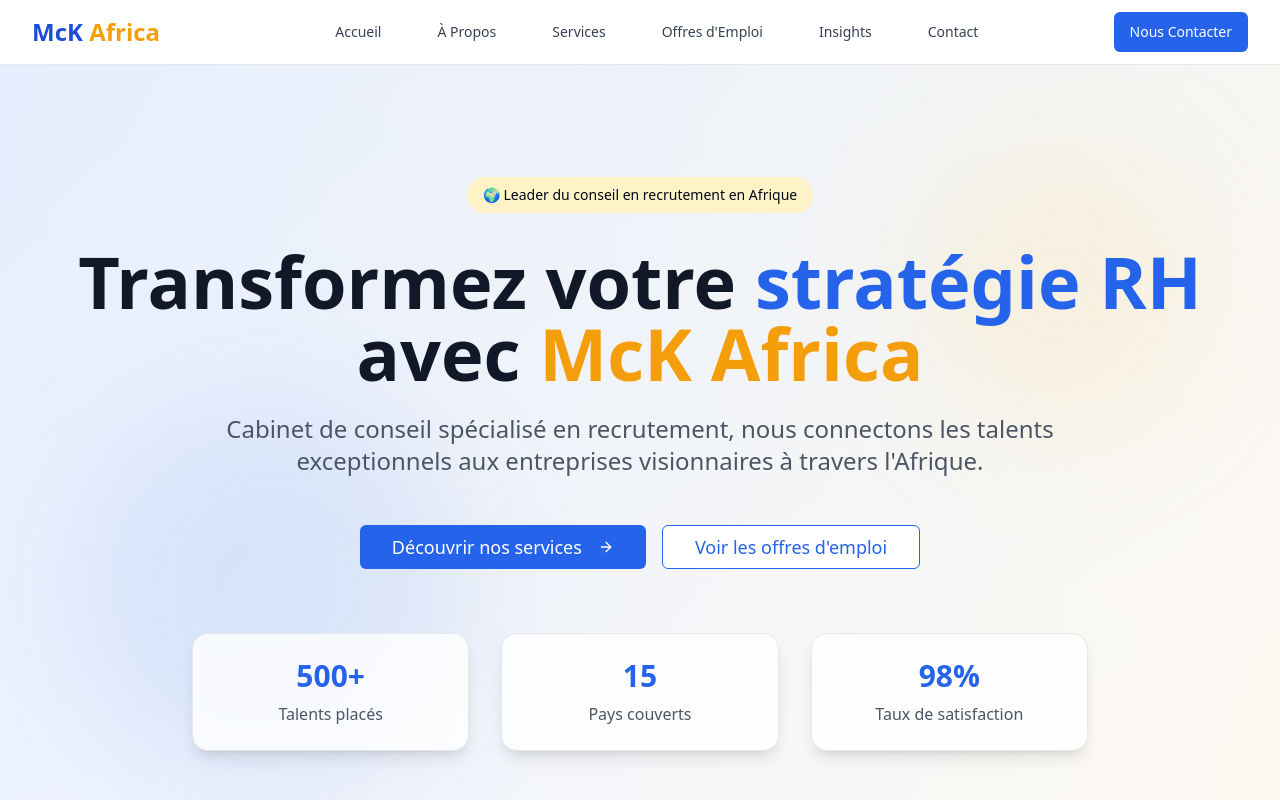
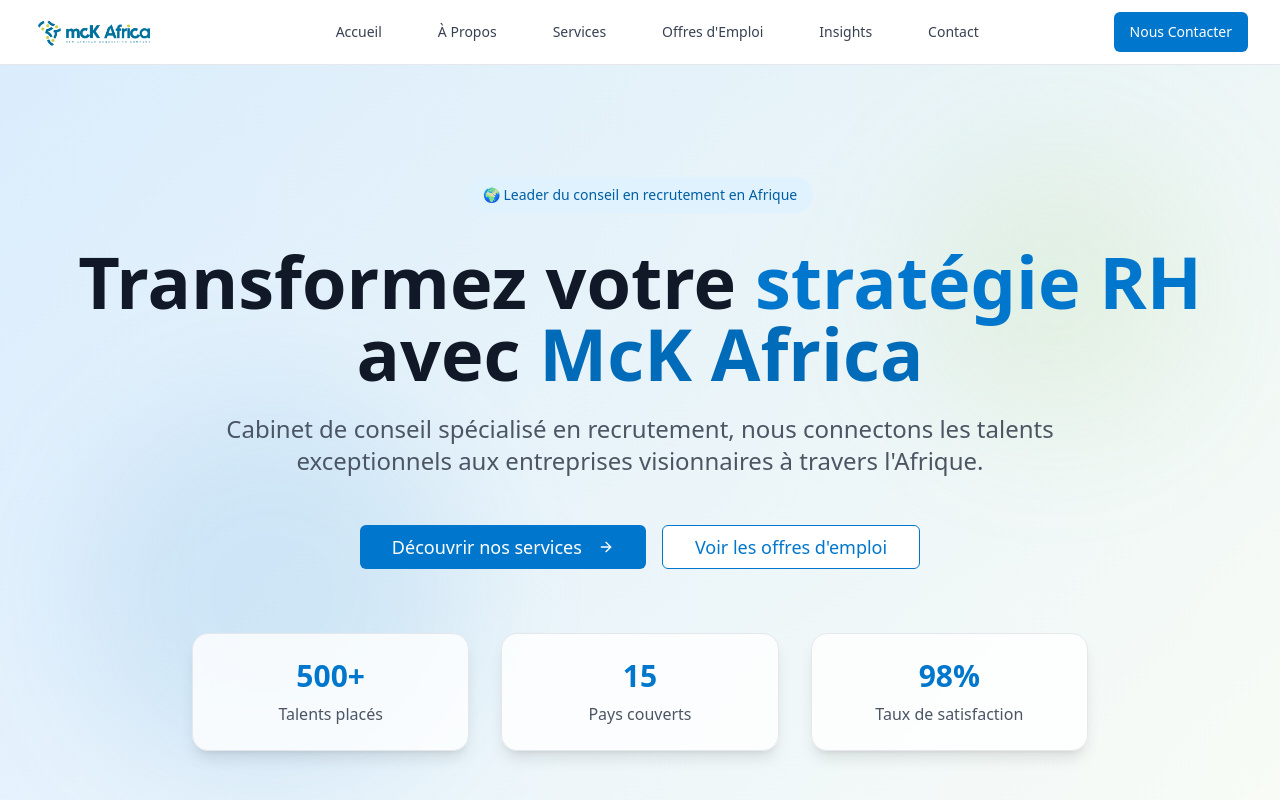
Before and after one commit to arthurdibii/mckafricav1, a React (Vite) app: page / in a window 1280 px wide. Shown: the top 800 px of the page. Built offline with nearby package versions, Linux system fonts and the light colour scheme.

Commit message:
Refactor: Use McK Africa logo and blue color
Updated the application to use the McK Africa logo and the blue color from the logo as the primary color.

```diff
--- a/src/components/Footer.tsx
+++ b/src/components/Footer.tsx
@@ -1,4 +1,3 @@
-
 import React from 'react';
 import { Button } from '@/components/ui/button';
 
@@ -11,18 +10,22 @@ const Footer = () => {
         <div className="grid grid-cols-1 md:grid-cols-4 gap-8">
           {/* Logo et description */}
           <div className="md:col-span-1">
-            <h3 className="text-2xl font-bold mb-4">
-              McK <span className="text-mck-gold-400">Africa</span>
-            </h3>
+            <div className="mb-4">
+              <img
+                src="/lovable-uploads/97df0f49-9381-4123-b527-f4fa3f43c655.png"
+                alt="McK Africa"
+                className="h-10 w-auto filter brightness-0 invert"
+              />
+            </div>
             <p className="text-gray-300 mb-6 leading-relaxed">
               Le cabinet de conseil en recrutement de référence en Afrique.
               Nous connectons les talents exceptionnels aux opportunités transformatrices.
             </p>
             <div className="flex space-x-4">
-              <Button variant="outline" size="sm" className="border-mck-gold-400 text-mck-gold-400 hover:bg-mck-gold-400 hover:text-gray-900">
+              <Button variant="outline" size="sm" className="border-mck-green-500 text-mck-green-500 hover:bg-mck-green-500 hover:text-gray-900">
                 LinkedIn
               </Button>
-              <Button variant="outline" size="sm" className="border-mck-gold-400 text-mck-gold-400 hover:bg-mck-gold-400 hover:text-gray-900">
+              <Button variant="outline" size="sm" className="border-mck-green-500 text-mck-green-500 hover:bg-mck-green-500 hover:text-gray-900">
                 Twitter
               </Button>
             </div>
@@ -30,7 +33,7 @@ const Footer = () => {
 
           {/* Services */}
           <div>
-            <h4 className="text-lg font-semibold mb-4 text-mck-gold-400">Nos Services</h4>
+            <h4 className="text-lg font-semibold mb-4 text-mck-green-500">Nos Services</h4>
             <ul className="space-y-3 text-gray-300">
               <li><a href="#" className="hover:text-white transition-colors">Chasse de Tête Executive</a></li>
               <li><a href="#" className="hover:text-white transition-colors">Conseil en Stratégie RH</a></li>
@@ -42,7 +45,7 @@ const Footer = () => {
 
           {/* Secteurs */}
           <div>
-            <h4 className="text-lg font-semibold mb-4 text-mck-gold-400">Secteurs d'Expertise</h4>
+            <h4 className="text-lg font-semibold mb-4 text-mck-green-500">Secteurs d'Expertise</h4>
             <ul className="space-y-3 text-gray-300">
               <li><a href="#" className="hover:text-white transition-colors">Finance & Banque</a></li>
               <li><a href="#" className="hover:text-white transition-colors">Technologie & Digital</a></li>
@@ -54,7 +57,7 @@ const Footer = () => {
 
           {/* Contact & Ressources */}
           <div>
-            <h4 className="text-lg font-semibold mb-4 text-mck-gold-400">Ressources</h4>
+            <h4 className="text-lg font-semibold mb-4 text-mck-green-500">Ressources</h4>
             <ul className="space-y-3 text-gray-300 mb-6">
               <li><a href="#" className="hover:text-white transition-colors">Guide du Candidat</a></li>
               <li><a href="#" className="hover:text-white transition-colors">Études de Marché</a></li>
--- a/src/components/HeroSection.tsx
+++ b/src/components/HeroSection.tsx
@@ -7,23 +7,23 @@ const HeroSection = () => {
   return (
     <section id="accueil" className="relative min-h-screen flex items-center justify-center bg-gradient-to-br from-mck-blue-50 to-white overflow-hidden">
       {/* Éléments décoratifs en arrière-plan */}
-      <div className="absolute inset-0 bg-gradient-to-r from-mck-blue-600/5 to-mck-gold-500/5"></div>
-      <div className="absolute top-20 right-20 w-72 h-72 bg-mck-gold-400/10 rounded-full blur-3xl"></div>
-      <div className="absolute bottom-20 left-20 w-96 h-96 bg-mck-blue-600/10 rounded-full blur-3xl"></div>
+      <div className="absolute inset-0 bg-gradient-to-r from-mck-blue-500/5 to-mck-green-500/5"></div>
+      <div className="absolute top-20 right-20 w-72 h-72 bg-mck-green-500/10 rounded-full blur-3xl"></div>
+      <div className="absolute bottom-20 left-20 w-96 h-96 bg-mck-blue-500/10 rounded-full blur-3xl"></div>
 
       <div className="relative max-w-7xl mx-auto px-4 sm:px-6 lg:px-8 text-center">
         <div className="animate-fade-in">
           {/* Badge de présentation */}
-          <div className="inline-flex items-center px-4 py-2 bg-mck-gold-100 text-mck-gold-700 rounded-full text-sm font-medium mb-8">
+          <div className="inline-flex items-center px-4 py-2 bg-mck-green-100 text-mck-blue-700 rounded-full text-sm font-medium mb-8">
             🌍 Leader du conseil en recrutement en Afrique
           </div>
 
           {/* Titre principal */}
           <h1 className="text-4xl md:text-6xl lg:text-7xl font-bold text-gray-900 mb-6 leading-tight">
             Transformez votre
-            <span className="text-mck-blue-600"> stratégie RH</span>
+            <span className="text-mck-blue-500"> stratégie RH</span>
             <br />
-            avec <span className="text-mck-gold-500">McK Africa</span>
+            avec <span className="text-mck-blue-600">McK Africa</span>
           </h1>
 
           {/* Sous-titre */}
@@ -34,11 +34,11 @@ const HeroSection = () => {
 
           {/* Boutons d'action */}
           <div className="flex flex-col sm:flex-row gap-4 justify-center items-center mb-16">
-            <Button size="lg" className="bg-mck-blue-600 hover:bg-mck-blue-700 text-white px-8 py-4 text-lg group">
+            <Button size="lg" className="bg-mck-blue-500 hover:bg-mck-blue-600 text-white px-8 py-4 text-lg group">
               Découvrir nos services
               <ArrowRight className="ml-2 h-5 w-5 group-hover:translate-x-1 transition-transform" />
             </Button>
-            <Button size="lg" variant="outline" className="border-mck-blue-600 text-mck-blue-600 hover:bg-mck-blue-50 px-8 py-4 text-lg">
+            <Button size="lg" variant="outline" className="border-mck-blue-500 text-mck-blue-500 hover:bg-mck-blue-50 px-8 py-4 text-lg">
               Voir les offres d'emploi
             </Button>
           </div>
@@ -46,15 +46,15 @@ const HeroSection = () => {
           {/* Statistiques */}
           <div className="grid grid-cols-1 md:grid-cols-3 gap-8 max-w-4xl mx-auto">
             <div className="bg-white/80 backdrop-blur-sm p-6 rounded-2xl shadow-lg border border-gray-200">
-              <h3 className="text-3xl font-bold text-mck-blue-600 mb-2">500+</h3>
+              <h3 className="text-3xl font-bold text-mck-blue-500 mb-2">500+</h3>
               <p className="text-gray-600">Talents placés</p>
             </div>
             <div className="bg-white/80 backdrop-blur-sm p-6 rounded-2xl shadow-lg border border-gray-200">
-              <h3 className="text-3xl font-bold text-mck-blue-600 mb-2">15</h3>
+              <h3 className="text-3xl font-bold text-mck-blue-500 mb-2">15</h3>
               <p className="text-gray-600">Pays couverts</p>
             </div>
             <div className="bg-white/80 backdrop-blur-sm p-6 rounded-2xl shadow-lg border border-gray-200">
-              <h3 className="text-3xl font-bold text-mck-blue-600 mb-2">98%</h3>
+              <h3 className="text-3xl font-bold text-mck-blue-500 mb-2">98%</h3>
               <p className="text-gray-600">Taux de satisfaction</p>
             </div>
           </div>
--- a/src/components/Navigation.tsx
+++ b/src/components/Navigation.tsx
@@ -23,9 +23,13 @@ const Navigation = () => {
         <div className="flex justify-between items-center h-16">
           {/* Logo McK Africa */}
           <div className="flex-shrink-0">
-            <h1 className="text-2xl font-bold text-mck-blue-700">
-              McK <span className="text-mck-gold-500">Africa</span>
-            </h1>
+            <a href="#accueil" className="flex items-center">
+              <img
+                src="/lovable-uploads/97df0f49-9381-4123-b527-f4fa3f43c655.png"
+                alt="McK Africa - New African Consulting Company"
+                className="h-12 w-auto"
+              />
+            </a>
           </div>
 
           {/* Navigation Desktop */}
@@ -35,7 +39,7 @@ const Navigation = () => {
                 <a
                   key={item.name}
                   href={item.href}
-                  className="text-gray-700 hover:text-mck-blue-600 px-3 py-2 text-sm font-medium transition-colors duration-200 hover:border-b-2 hover:border-mck-gold-400"
+                  className="text-gray-700 hover:text-mck-blue-500 px-3 py-2 text-sm font-medium transition-colors duration-200 hover:border-b-2 hover:border-mck-green-500"
                 >
                   {item.name}
                 </a>
@@ -45,7 +49,7 @@ const Navigation = () => {
 
           {/* Bouton CTA Desktop */}
           <div className="hidden md:block">
-            <Button className="bg-mck-blue-600 hover:bg-mck-blue-700 text-white">
+            <Button className="bg-mck-blue-500 hover:bg-mck-blue-600 text-white">
               Nous Contacter
             </Button>
           </div>
@@ -60,17 +64,24 @@ const Navigation = () => {
               </SheetTrigger>
               <SheetContent side="right" className="w-[300px] sm:w-[400px]">
                 <div className="flex flex-col space-y-4 mt-8">
+                  <div className="mb-8">
+                    <img
+                      src="/lovable-uploads/97df0f49-9381-4123-b527-f4fa3f43c655.png"
+                      alt="McK Africa"
+                      className="h-10 w-auto"
+                    />
+                  </div>
                   {navItems.map((item) => (
                     <a
                       key={item.name}
                       href={item.href}
                       onClick={() => setIsOpen(false)}
-                      className="text-lg font-medium text-gray-700 hover:text-mck-blue-600 transition-colors duration-200 py-2"
+                      className="text-lg font-medium text-gray-700 hover:text-mck-blue-500 transition-colors duration-200 py-2"
                     >
                       {item.name}
                     </a>
                   ))}
-                  <Button className="bg-mck-blue-600 hover:bg-mck-blue-700 text-white mt-4">
+                  <Button className="bg-mck-blue-500 hover:bg-mck-blue-600 text-white mt-4">
                     Nous Contacter
                   </Button>
                 </div>
--- a/tailwind.config.ts
+++ b/tailwind.config.ts
@@ -63,21 +63,30 @@ export default {
 					border: 'hsl(var(--sidebar-border))',
 					ring: 'hsl(var(--sidebar-ring))'
 				},
-				// Couleurs personnalisées pour McK Africa
+				// Couleurs principales McK Africa basées sur le logo
 				'mck-blue': {
-					50: '#eff6ff',
-					100: '#dbeafe',
-					500: '#3b82f6',
-					600: '#2563eb',
-					700: '#1d4ed8',
-					900: '#1e3a8a'
+					50: '#e6f3ff',
+					100: '#b3d9ff',
+					200: '#80bfff',
+					300: '#4da6ff',
+					400: '#1a8cff',
+					500: '#0077cc', // Couleur principale du logo McK
+					600: '#006bb8',
+					700: '#005fa3',
+					800: '#00528f',
+					900: '#00467a'
 				},
-				'mck-gold': {
-					50: '#fffbeb',
-					100: '#fef3c7',
-					400: '#fbbf24',
-					500: '#f59e0b',
-					600: '#d97706'
+				'mck-green': {
+					50: '#f0f9ff',
+					100: '#e0f2fe',
+					200: '#bae6fd',
+					300: '#7dd3fc',
+					400: '#38bdf8',
+					500: '#8bc34a', // Couleur verte du logo McK
+					600: '#7cb342',
+					700: '#689f38',
+					800: '#558b2f',
+					900: '#33691e'
 				}
 			},
 			borderRadius: {
```
Also changed, not shown: public/lovable-uploads/97df0f49-9381-4123-b527-f4fa3f43c655.png (added).
